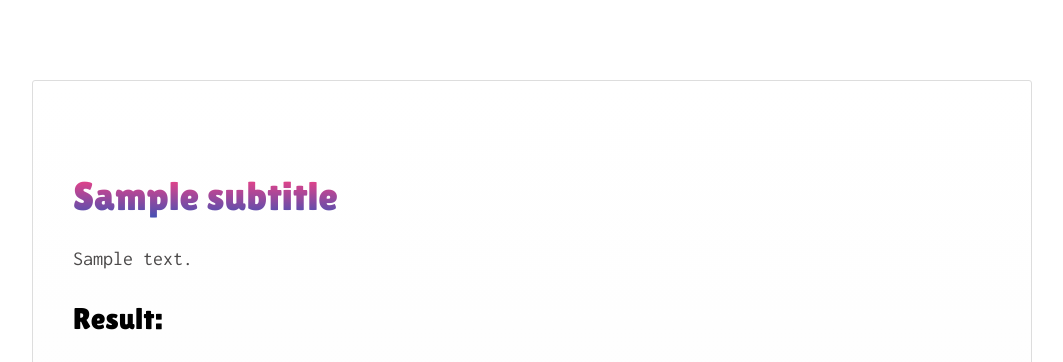
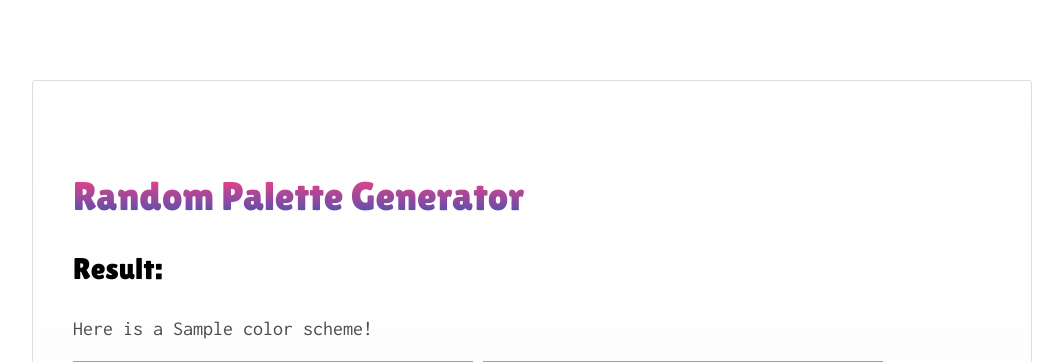
Before and after one commit to Veneloo/Color-Palette, a Flask app: template templates/ranresult.html in a window 1280 px wide. Shown: the part 207-569 px from the top of the page, without its empty margins (108-1171 px from the left). Run offline with Flask 3, Linux system fonts and the light colour scheme; the template is opened without the code that fills it: most values are stand-ins (such as "Sample title", 1, 10 or a date in 2020); grey boxes are pictures that could not be loaded.

Commit message:
added title

```diff
--- a/templates/ranresult.html
+++ b/templates/ranresult.html
@@ -1,8 +1,8 @@
 {% extends 'layoutt.html' %}
 
 {% block content %}
-  <h1>{{ subtitle }}</h1>
-  <p>{{ text }}</p>
+  <h1>
+    Random Palette Generator</h1>
   <div>
     <h2>Result:</h2>
     <p> Here is a {{rand_mode}} color scheme! </p>
```
